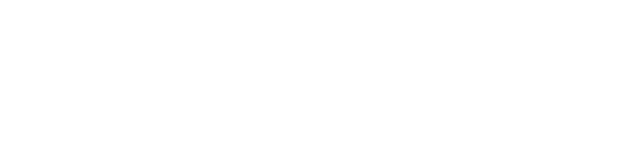
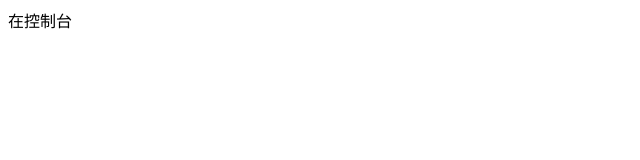
Before and after one commit to Ka-Houl/Categorization-Function, a plain HTML site: page index.html in a window 1280 px wide. Shown: the full height of the page, 0-640 px from the left. Drawn offline with Linux system fonts and the light colour scheme.

Commit message:
Update index.html

```diff
--- a/index.html
+++ b/index.html
@@ -5,6 +5,7 @@
 	<title>Document</title>
 </head>
 <body>
+<div>在控制台</div>
 <script>
 //单一归类例子
     var sex = [
```
